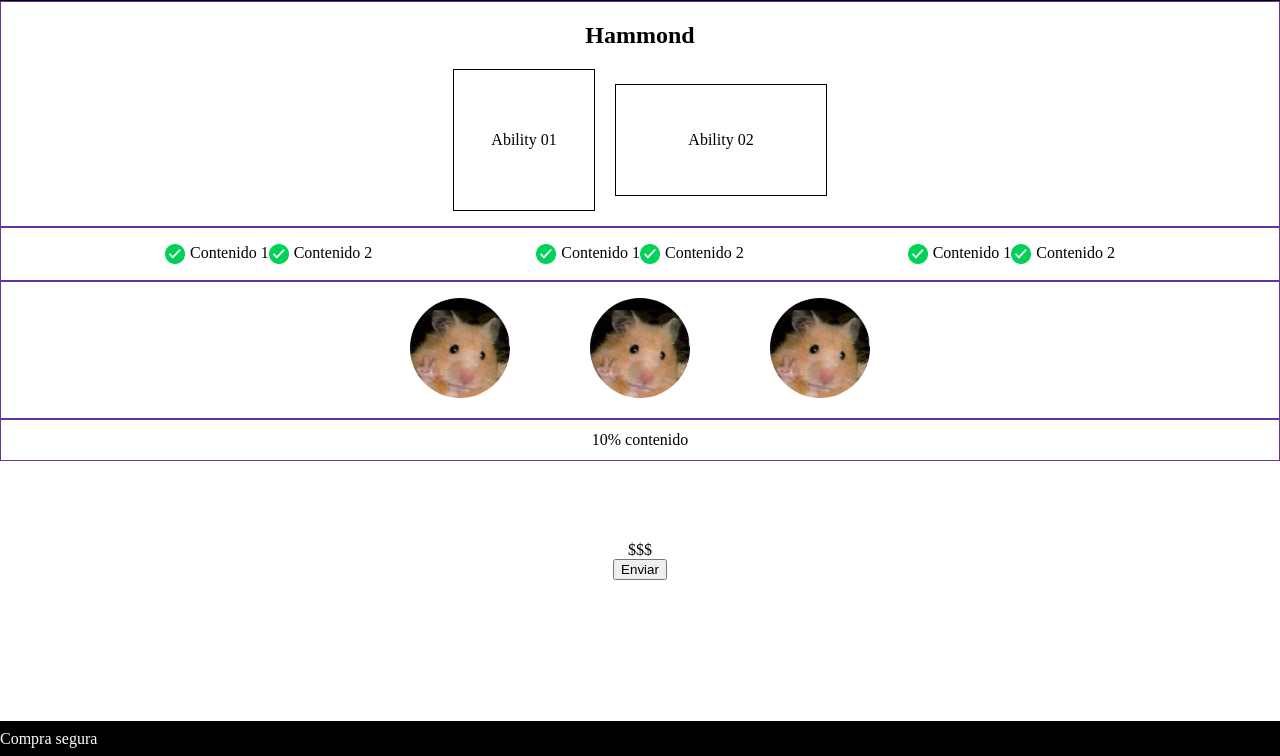
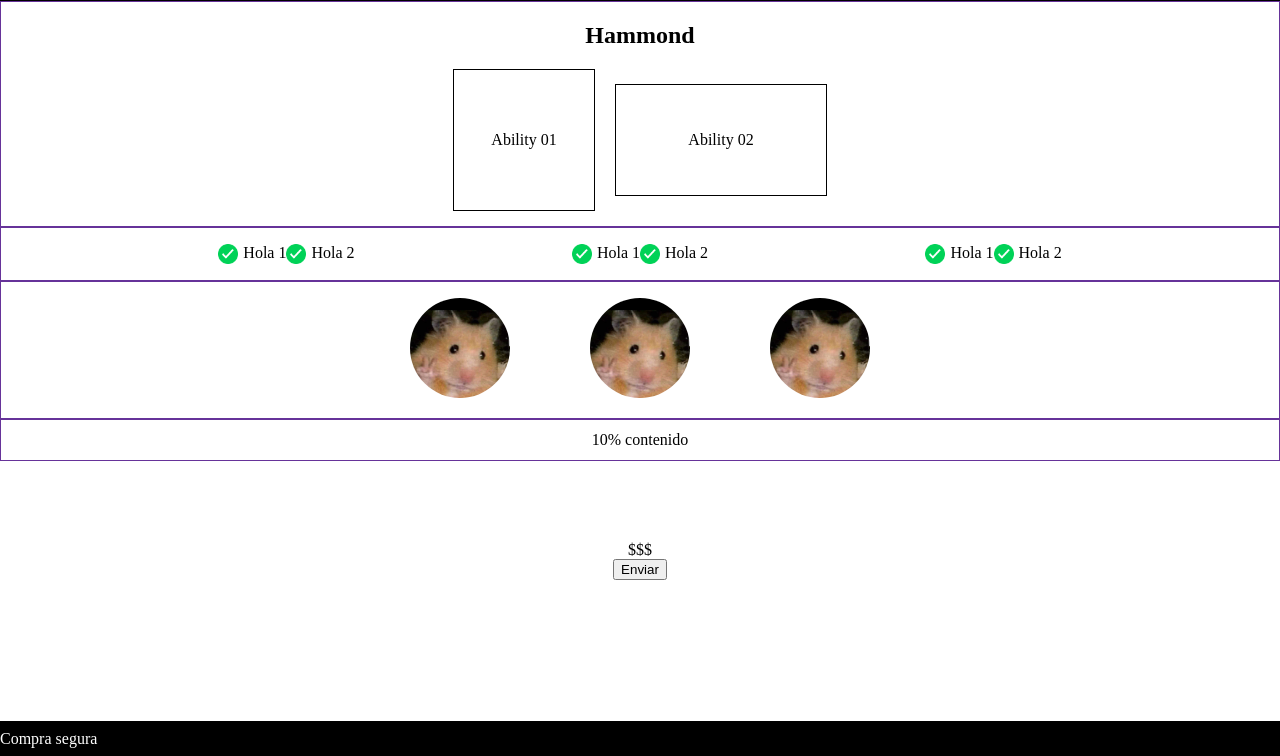
Before and after one commit to JuanYut/Bedu, a plain HTML site: page Ejercicio 01/index.html in a window 1280 px wide. Shown: the part 44-800 px from the top of the page. Drawn offline with Linux system fonts and the light colour scheme.

Commit message:
Changing the titles for section 02

```diff
--- a/Ejercicio 01/index.html
+++ b/Ejercicio 01/index.html
@@ -21,16 +21,16 @@
 
     <section class="section-02">
       <div>
-        <p><img src="media/check-icon.png" alt="">Contenido 1</p>
-        <p><img src="media/check-icon.png" alt="">Contenido 2</p>
+        <p><img src="media/check-icon.png" alt="">Hola 1</p>
+        <p><img src="media/check-icon.png" alt="">Hola 2</p>
       </div>
       <div>
-        <p><img src="media/check-icon.png" alt="">Contenido 1</p>
-        <p><img src="media/check-icon.png" alt="">Contenido 2</p>
+        <p><img src="media/check-icon.png" alt="">Hola 1</p>
+        <p><img src="media/check-icon.png" alt="">Hola 2</p>
       </div>
       <div>
-        <p><img src="media/check-icon.png" alt="">Contenido 1</p>
-        <p><img src="media/check-icon.png" alt="">Contenido 2</p>
+        <p><img src="media/check-icon.png" alt="">Hola 1</p>
+        <p><img src="media/check-icon.png" alt="">Hola 2</p>
       </div>
     </section>
 
```
